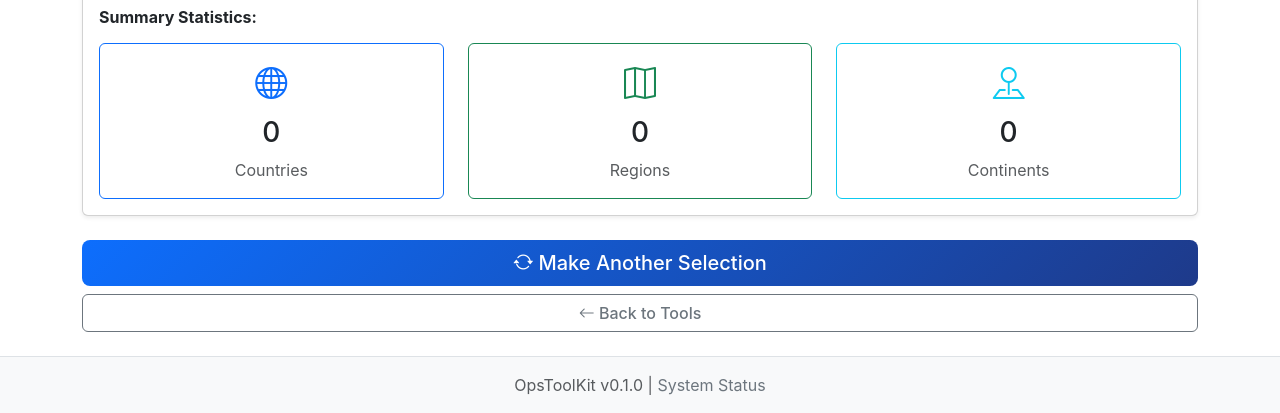
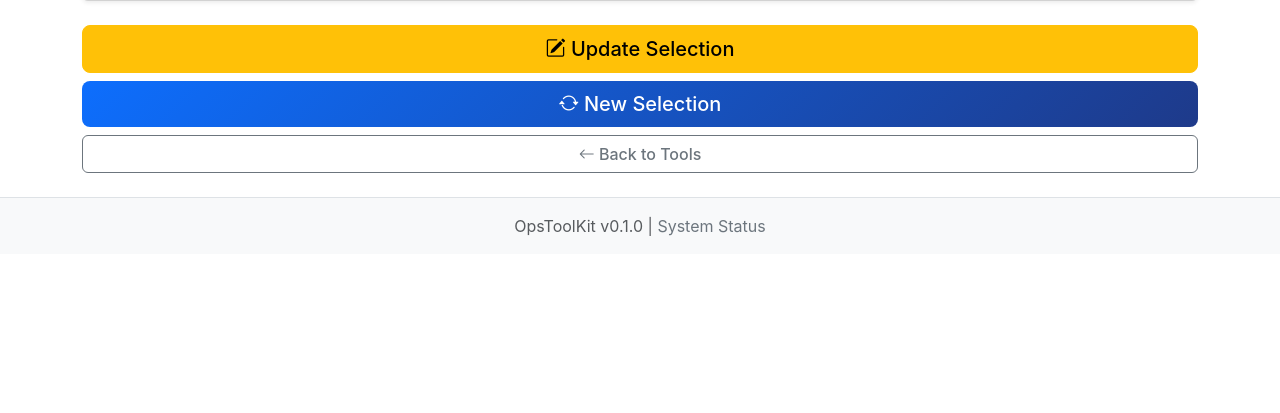
Before and after one commit to fportell/OptToolKit, a Python web app: template app/templates/tools/geolocation_results.html in a window 1280 px wide. Shown: the part 734-1147 px from the top of the page. After the commit the page ends 970 px from the top, so only its background shows below. Run offline with Jinja, Linux system fonts and the light colour scheme; the template is opened without the code that fills it, so the values that code supplies are empty.

Commit message:
refactor: Remove statistics and add Update Selection feature to Geolocation Tool
User-requested refinements for better workflow:

**Changes:**
1. Removed summary statistics section (countries/regions/continents cards)
   - Deemed unnecessary for reporting workflow
   - Simplified results page layout

2. Added "Update Selection" button to results page
   - Preserves current selection when returning to selection page
   - Passes selected countries via query parameter (pipe-separated)
   - Pre-checks previously selected countries
   - Shows "Update Mode" alert when modifying existing selection

3. Reorganized action buttons on results page
   - "Update Selection" (warning/orange) - Modify current selection
   - "New Selection" (primary/blue) - Start fresh
   - "Back to Tools" (secondary/gray) - Return to tools

**Technical Implementation:**
- Route accepts 'selected' query parameter for pre-selection
- Template conditionally checks boxes if country in pre_selected list
- JavaScript preserves pre-selected state (doesn't auto-uncheck)
- Alert message changes based on mode (new vs update)

**User Workflow:**
1. Select countries → Generate report
2. Click "Update Selection" → Returns with countries still selected
3. Add/remove countries → Generate updated report
4. Or click "New Selection" for fresh start

Much better for iterative refinement of country selections!

🤖 Generated with [Claude Code](https://claude.com/claude-code)

Co-Authored-By: Claude <noreply@anthropic.com>

```diff
--- a/app/templates/tools/geolocation_results.html
+++ b/app/templates/tools/geolocation_results.html
@@ -108,47 +108,16 @@
                         </tbody>
                     </table>
                 </div>
-
-                <!-- Summary Stats -->
-                <div class="mt-4">
-                    <h6 class="fw-bold mb-3">Summary Statistics:</h6>
-                    <div class="row">
-                        <div class="col-md-4">
-                            <div class="card border-primary">
-                                <div class="card-body text-center">
-                                    <i class="bi bi-globe text-primary" style="font-size: 2rem;"></i>
-                                    <h3 class="mt-2">{{ selected_countries|length }}</h3>
-                                    <p class="text-muted mb-0">Countries</p>
-                                </div>
-                            </div>
-                        </div>
-                        <div class="col-md-4">
-                            <div class="card border-success">
-                                <div class="card-body text-center">
-                                    <i class="bi bi-map text-success" style="font-size: 2rem;"></i>
-                                    <h3 class="mt-2">{{ country_data|map(attribute='REGION')|unique|list|length }}</h3>
-                                    <p class="text-muted mb-0">Regions</p>
-                                </div>
-                            </div>
-                        </div>
-                        <div class="col-md-4">
-                            <div class="card border-info">
-                                <div class="card-body text-center">
-                                    <i class="bi bi-pin-map text-info" style="font-size: 2rem;"></i>
-                                    <h3 class="mt-2">{{ country_data|map(attribute='CONTINENT')|unique|list|length }}</h3>
-                                    <p class="text-muted mb-0">Continents</p>
-                                </div>
-                            </div>
-                        </div>
-                    </div>
-                </div>
             </div>
         </div>
 
         <!-- Actions -->
         <div class="d-grid gap-2 mt-4">
+            <a href="{{ url_for('geolocation.index', selected='|'.join(selected_countries)) }}" class="btn btn-warning btn-lg">
+                <i class="bi bi-pencil-square"></i> Update Selection
+            </a>
             <a href="{{ url_for('geolocation.index') }}" class="btn btn-primary btn-lg">
-                <i class="bi bi-arrow-repeat"></i> Make Another Selection
+                <i class="bi bi-arrow-repeat"></i> New Selection
             </a>
             <a href="{{ url_for('landing.tools') }}" class="btn btn-outline-secondary">
                 <i class="bi bi-arrow-left"></i> Back to Tools
```
Also changed, not shown: app/routes/tools/geolocation.py (+12 -1 lines), app/templates/tools/geolocation.html (+16 -4 lines).
